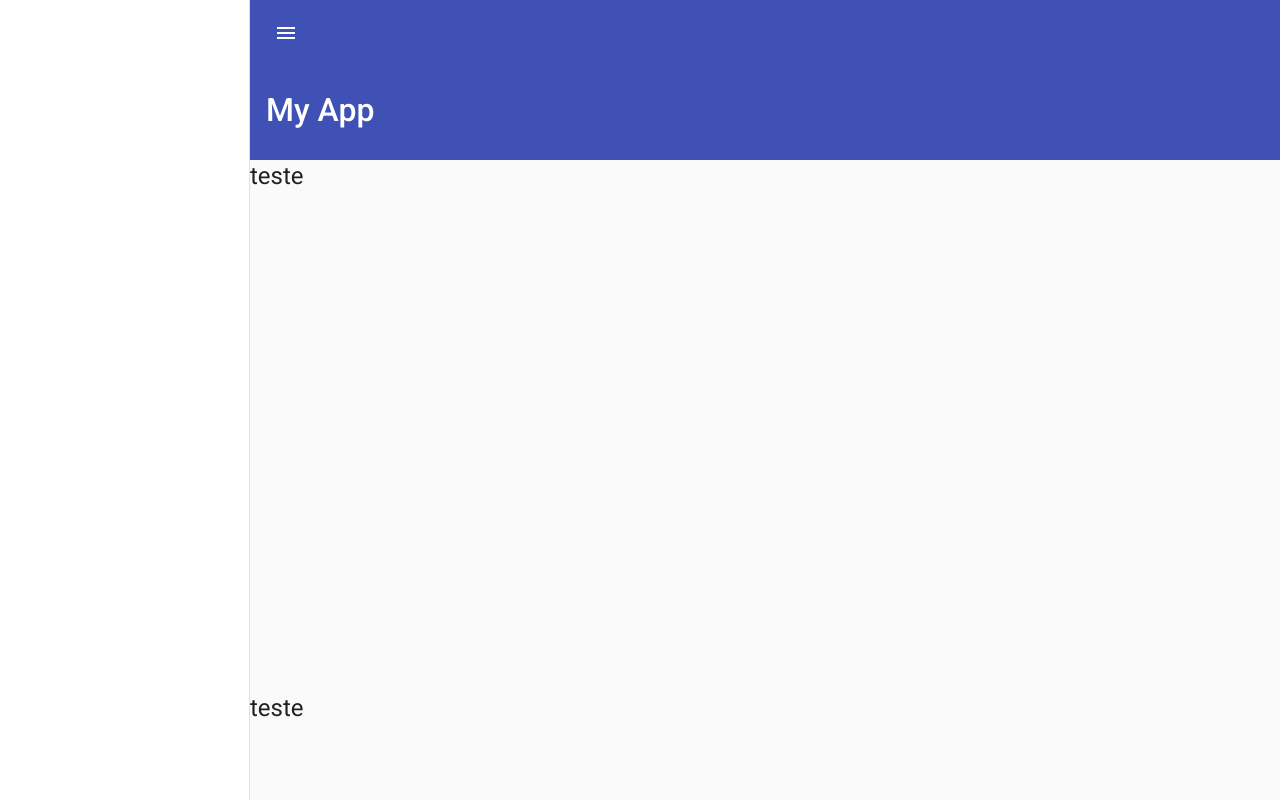
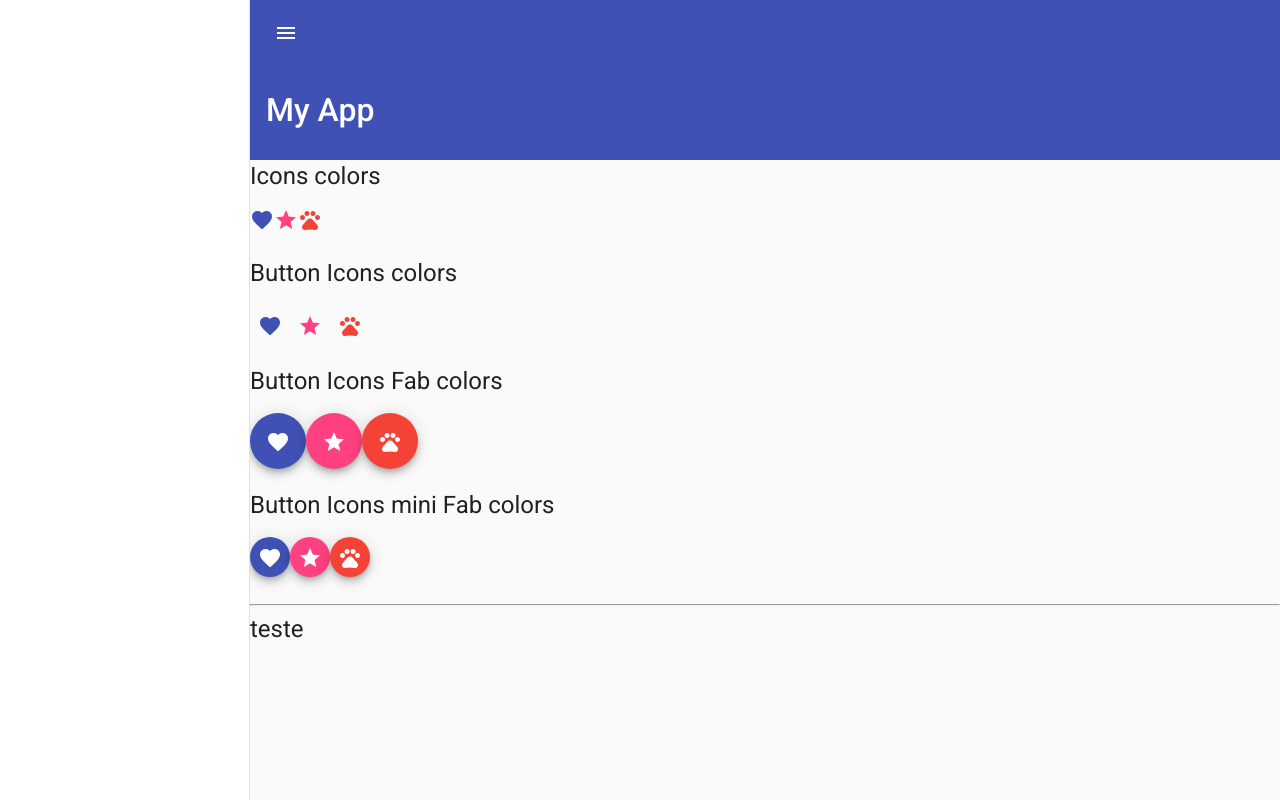
Before and after one commit to rodrigodimasr/Curso-RsJS-Angular-Material, an Angular app in the folder Angular-Material/: page / in a window 1280 px wide. Built offline with nearby package versions, Linux system fonts and the light colour scheme.

Commit message:
buttons e icons

```diff
--- a/Angular-Material/src/app/app.component.html
+++ b/Angular-Material/src/app/app.component.html
@@ -34,6 +34,7 @@
     <mat-toolbar class="toolbar-submenu" color="primary">
         <span *ngIf="!popText">My App</span>
     </mat-toolbar>
+    <app-buttons-icons></app-buttons-icons>
     <h1 class="title">teste</h1>
     <h1 class="title">teste</h1>
     <h1 class="title">teste</h1>
--- a/Angular-Material/src/app/app.module.ts
+++ b/Angular-Material/src/app/app.module.ts
@@ -6,12 +6,14 @@
 import { BrowserAnimationsModule } from '@angular/platform-browser/animations';
 
 import { MaterialModule } from './Material/Material.module';
+import { ButtonsIconsComponent } from './buttons-icons/buttons-icons.component';
 
 
 @NgModule({
   declarations: [
-    AppComponent
-  ],
+    AppComponent,
+    ButtonsIconsComponent
+   ],
   imports: [
     BrowserModule,
     AppRoutingModule,
--- /dev/null
+++ b/Angular-Material/src/app/buttons-icons/buttons-icons.component.html
@@ -0,0 +1,48 @@
+
+<div>
+  <h1>Icons colors</h1>
+  <mat-icon color="primary">favorite</mat-icon>
+  <mat-icon color="accent">star</mat-icon>
+  <mat-icon color="warn">pets</mat-icon>
+</div>
+<br>
+<div>
+  <h1>Button Icons colors</h1>
+  <button mat-icon-button color="primary">
+  <mat-icon>favorite</mat-icon>
+  </button>
+  <button mat-icon-button color="accent">
+    <mat-icon>star</mat-icon>
+  </button>
+  <button mat-icon-button color="warn">
+    <mat-icon>pets</mat-icon>
+  </button>
+</div>
+<br>
+<div>
+  <h1>Button Icons Fab  colors</h1>
+  <button mat-fab color="primary">
+  <mat-icon>favorite</mat-icon>
+  </button>
+  <button mat-fab color="accent">
+    <mat-icon>star</mat-icon>
+  </button>
+  <button mat-fab color="warn">
+    <mat-icon>pets</mat-icon>
+  </button>
+</div>
+<br>
+<div>
+  <h1>Button Icons mini Fab  colors</h1>
+  <button mat-mini-fab color="primary">
+  <mat-icon>favorite</mat-icon>
+  </button>
+  <button mat-mini-fab color="accent">
+    <mat-icon>star</mat-icon>
+  </button>
+  <button mat-mini-fab color="warn">
+    <mat-icon>pets</mat-icon>
+  </button>
+</div>
+<br>
+<hr>
--- /dev/null
+++ b/Angular-Material/src/app/buttons-icons/buttons-icons.component.ts
@@ -0,0 +1,15 @@
+import { Component, OnInit } from '@angular/core';
+
+@Component({
+  selector: 'app-buttons-icons',
+  templateUrl: './buttons-icons.component.html',
+  styleUrls: ['./buttons-icons.component.scss']
+})
+export class ButtonsIconsComponent implements OnInit {
+
+  constructor() { }
+
+  ngOnInit() {
+  }
+
+}
```
Also changed, not shown: Angular-Material/src/app/buttons-icons/buttons-icons.component.scss (added).
